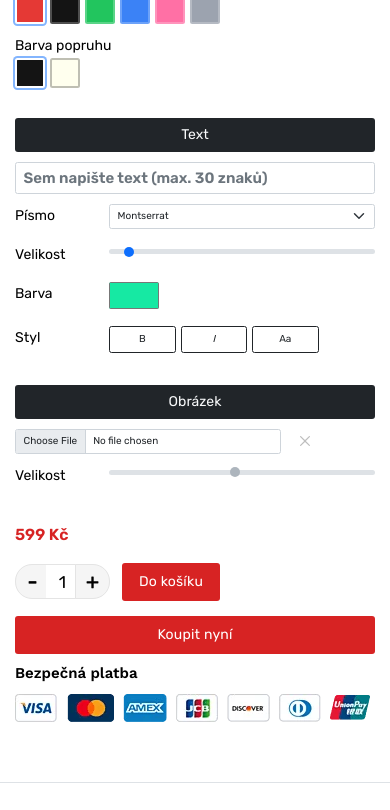
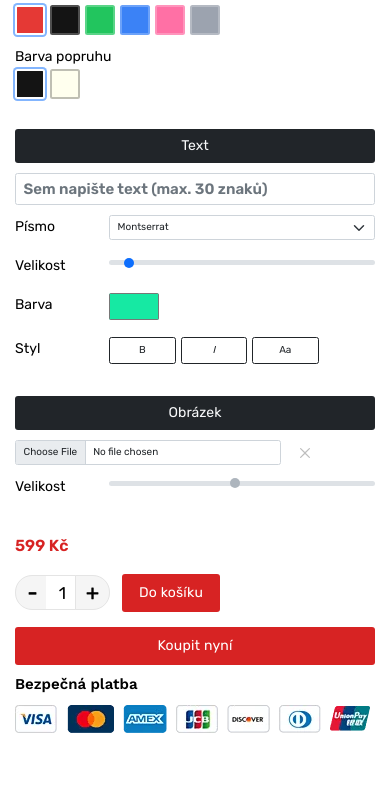
Before and after one commit to syny-o/gymbag, a Django app: page / in a window 390 px wide. Shown: the part 2649-3459 px from the top of the page. Run offline with Django 5.2, Linux system fonts and the light colour scheme; some libraries are stand-ins or nearby versions.

Commit message:
appearance adjustment

```diff
--- a/core/templates/core/partials/_customizer.html
+++ b/core/templates/core/partials/_customizer.html
@@ -1,5 +1,5 @@
 {% load static %}
-<section class="section--padding border-bottom pt-5 mt-5">
+<section class="section--padding pt-5 mt-5 mb-5">
   <div class="container">
     <div class="section__heading text-center mb-50">
       <h2 class="section__heading--maintitle text__secondary mb-10">
@@ -11,7 +11,7 @@
     </div>
     <div class="row align-items-center">
       <!-- PRAVY SLOUPEC -->
-      <div class="col-md-9 col-12 p-0">
+      <div class="col-md-9 col-12 p-5">
         <div class="stage-wrap">
           <div class="stage">
             <div class="product" id="product" aria-label="Plocha produktu">
```
